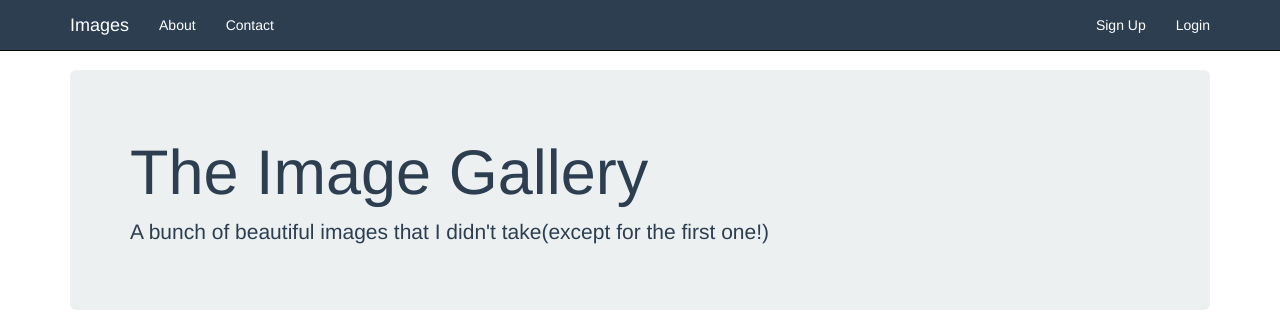
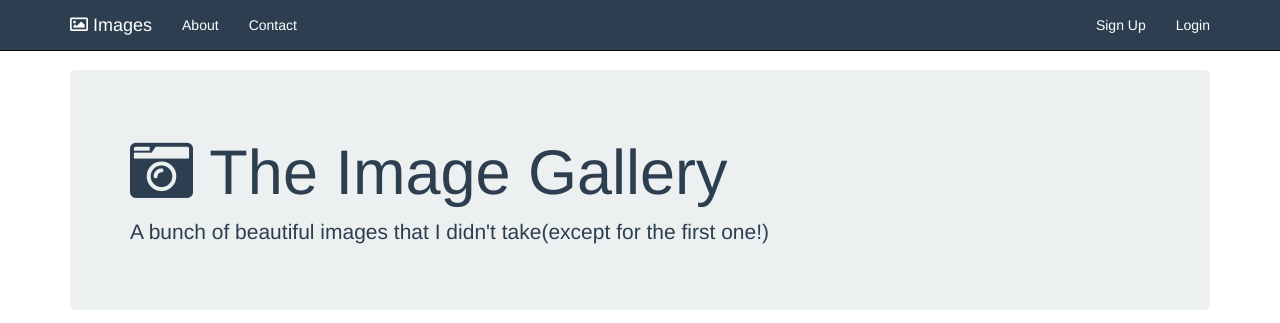
Before and after one commit to liangnuaa/Image-Gallery, a plain HTML site: page index.html in a window 1280 px wide. Shown: the top 323 px of the page. Drawn offline with nearby package versions, Linux system fonts and the light colour scheme.

Commit message:
add font awesome image

```diff
--- a/index.html
+++ b/index.html
@@ -3,7 +3,7 @@
 <head>
 	<title>Image Gallery</title>
 	<link rel="stylesheet" type="text/css" href="https://maxcdn.bootstrapcdn.com/bootstrap/3.3.5/css/bootstrap.min.css">
-  <link rel="stylesheet" type="text/css" href="https://maxcdn.bootstrapcdn.com/font-awesome/4.4.0/css/font-awesome.min.css">
+  <link href="https://use.fontawesome.com/releases/v5.0.1/css/all.css" rel="stylesheet">
 	<link rel="stylesheet" type="text/css" href="script.css">
 </head>
 <body>
@@ -17,7 +17,7 @@
         <span class="icon-bar"></span>
         <span class="icon-bar"></span>
       </button>
-      <a class="navbar-brand" href="#">Images</a>
+      <a class="navbar-brand" href="#"><i class="far fa-image"></i> Images</a>
     </div>
 
     <!-- Collect the nav links, forms, and other content for toggling -->
@@ -36,7 +36,7 @@
 
 	<div class="container">
 	<div class="jumbotron">
-		<h1>The Image Gallery</h1>
+		<h1><i class="fas fa-camera-retro"></i> The Image Gallery</h1>
 		<p>A bunch of beautiful images that I didn't take(except for the first one!)</p>
 	</div>
 
```
